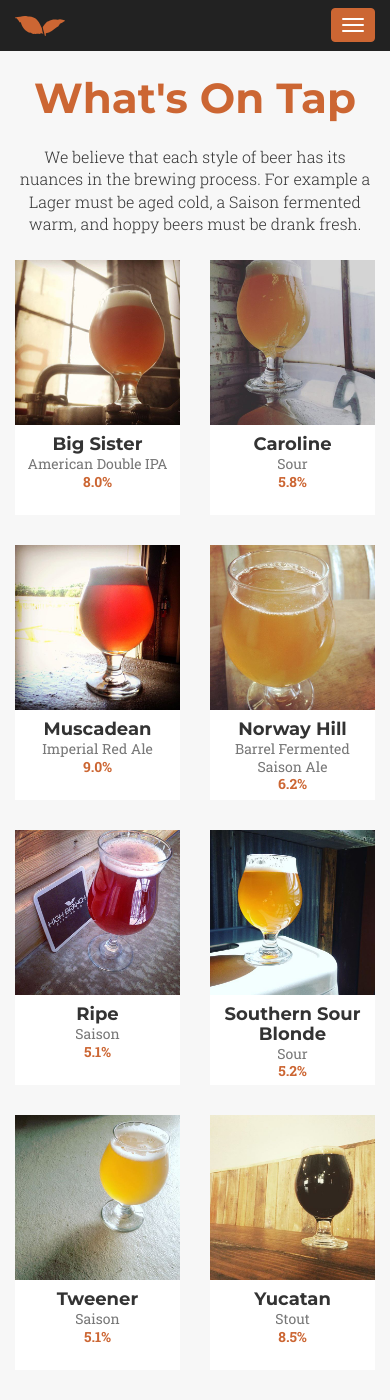
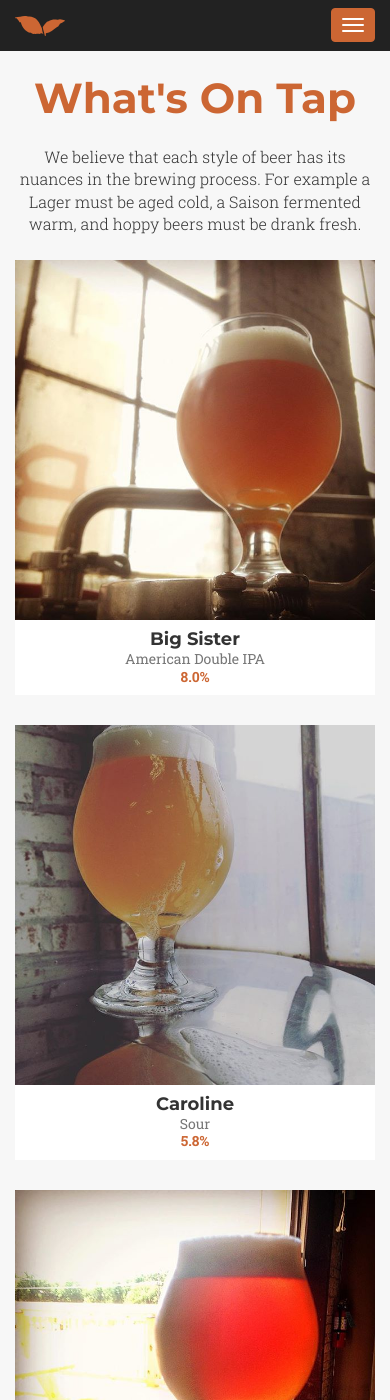
Before and after one commit to bmhaynie/bmhaynie.github.io, a Jekyll site: the page built from index.html, in a window 390 px wide and 1400 px high, scrolled down 299 px. Built offline with Jekyll 4.4.1, drawn with Linux system fonts in a browser that asks for light colours; nearby versions of some CDN libraries; some web fonts are replaced.

Commit message:
change beer layout on mobile

```diff
--- a/_includes/beer.html
+++ b/_includes/beer.html
@@ -11,7 +11,7 @@
         <div class="row">
             {% for beer in site.beer %}
                 {% if beer.on-tap == "yup" %}
-                    <div class="col-lg-3 col-md-4 col-xs-6 beer-item">
+                    <div class="col-lg-3 col-md-4 col-sm-6 col-xs-12 beer-item">
                         <a href="#{{ beer.modal-id }}" class="beer-link" data-toggle="modal">
                             <div class="beer-hover">
                                 <div class="beer-hover-content">
--- a/_sass/beer.scss
+++ b/_sass/beer.scss
@@ -72,7 +72,6 @@
     #beer {
         .beer-item {
             .beer-caption {
-                height: 90px;
                 text-align: center;
                 p {
                     line-height: 125%;
```
Also changed, not shown: 2 other files.
